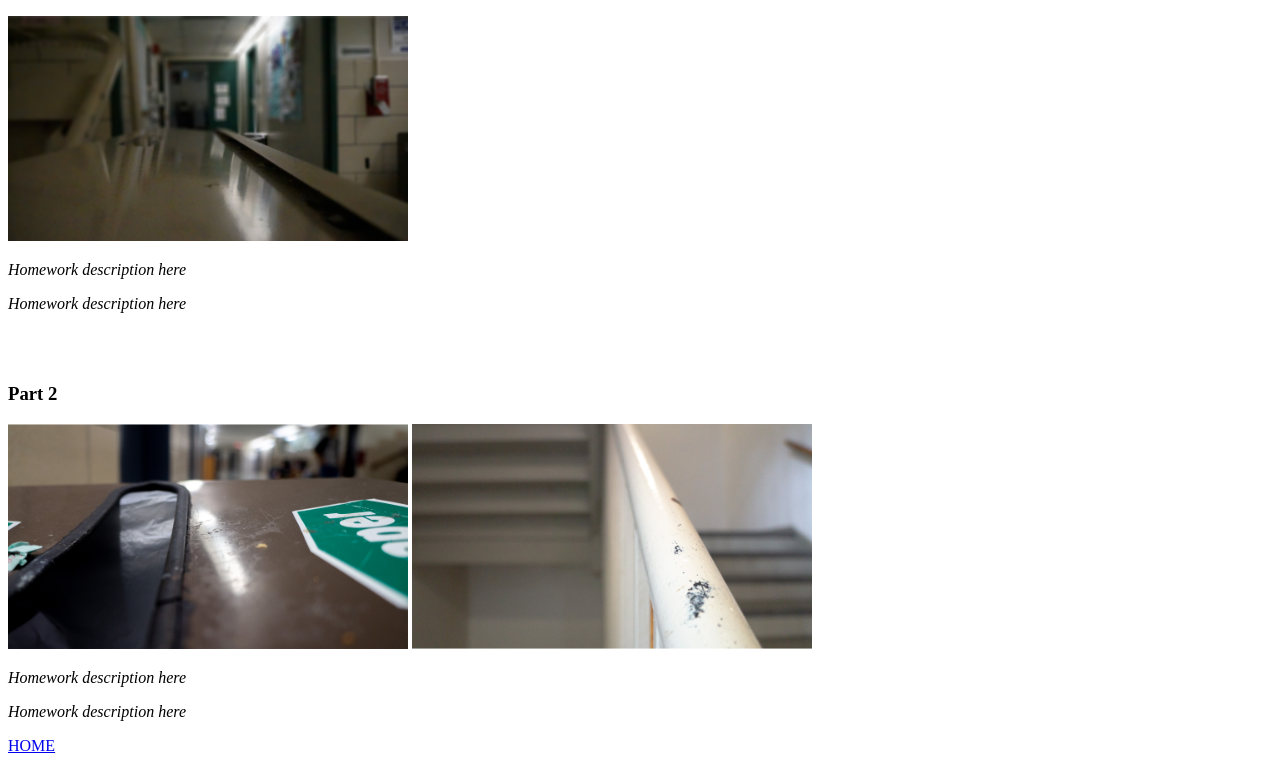
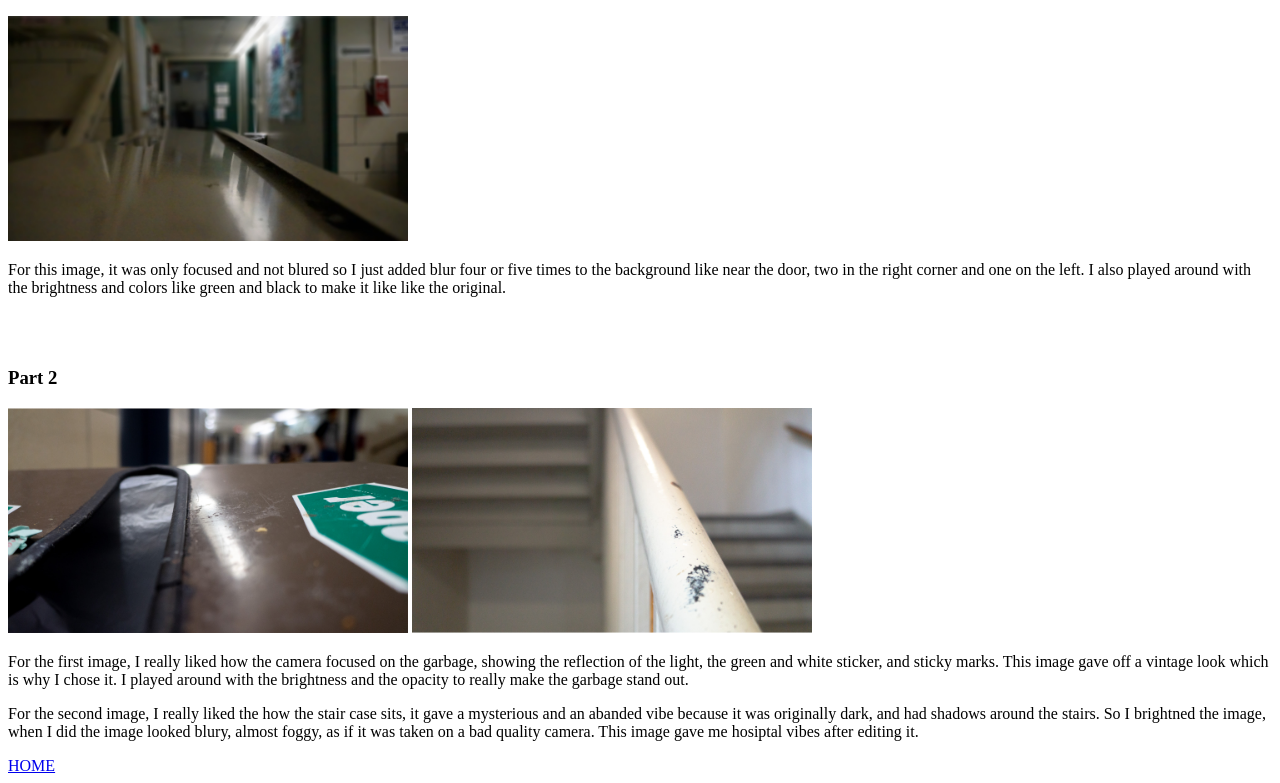
Before and after one commit to Madelin118/madelinwebsite, a plain HTML site: page hw3.html in a window 1280 px wide. Shown: the part 105-888 px from the top of the page. Drawn offline with Linux system fonts and the light colour scheme.

Commit message:
Update hw3.html

```diff
--- a/hw3.html
+++ b/hw3.html
@@ -11,14 +11,13 @@
 <h1>Homework 3: Depth of Field</h1>
 <h3>Part 1</h3>
 <img src="metal.jpg" width="400px">
-<i><p>Homework description here</p>
-<p>Homework description here</p></i>
+<p>For this image, it was only focused and not blured so I just added blur four or five times to the background like near the door, two in the right corner and one on the left. I also played around with the brightness and colors like green and black to make it like like the original.</p>
 <br><br>
 <h3>Part 2</h3>
 <img src="garbage.jpg" width="400px">
 <img src="pole.jpg" width="400px">
-<i><p>Homework description here</p>
-<p>Homework description here</p></i>
+<p>For the first image, I really liked how the camera focused on the garbage, showing the reflection of the light, the green and white sticker, and sticky marks. This image gave off a vintage look which is why I chose it. I played around with the brightness and the opacity to really make the garbage stand out.</p>
+<p>For the second image, I really liked the how the stair case sits, it gave a mysterious and an abanded vibe because it was originally dark, and had shadows around the stairs. So I brightned the image, when I did the image looked blury, almost foggy, as if it was taken on a bad quality camera. This image gave me hosiptal vibes after editing it.</p>
 
 <a href="index.html">HOME</a>
 </body>
```
